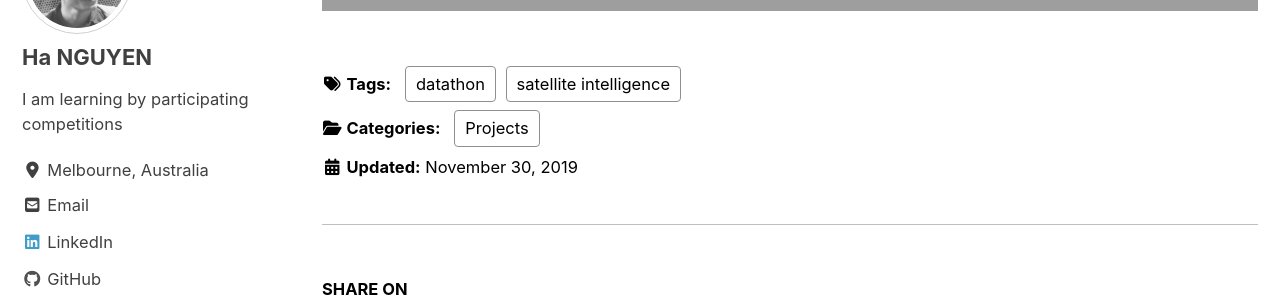
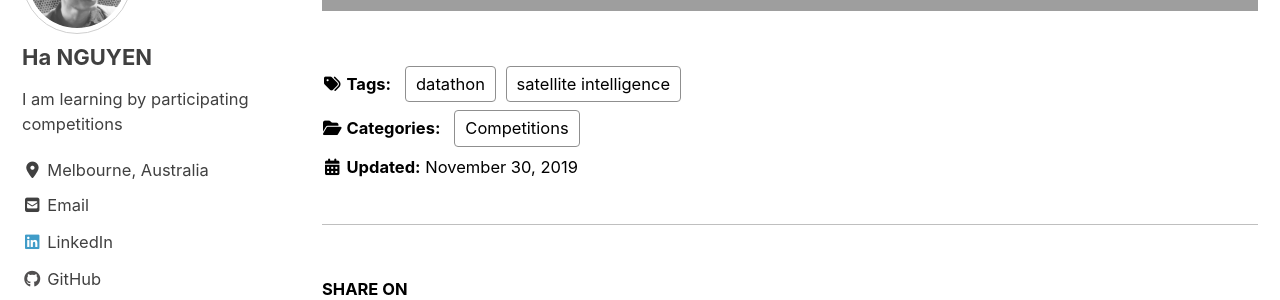
Before and after one commit to datasciblog/datasciblog.github.io, a Jekyll site: the page built from _posts/2019-11-30-agrishield-melbourne-datathon-2019.md, in a window 1280 px wide and 900 px high, scrolled down 1556 px. Shown: the part 142-442 px from the top of the window. Built offline with Jekyll 4.4.1, drawn with Linux system fonts in a browser that asks for light colours; cached includes are drawn as plain includes; nearby versions of some CDN libraries; grey boxes are pictures that could not be loaded.

Commit message:
Update category

```diff
--- a/_posts/2019-11-30-agrishield-melbourne-datathon-2019.md
+++ b/_posts/2019-11-30-agrishield-melbourne-datathon-2019.md
@@ -5,7 +5,7 @@ date:   2019-11-30
 permalink: /2019/11/30/melbourne-datathon-2019/
 excerpt: ""
 categories:
-- Projects
+- Competitions
 tags:
 - datathon
 - satellite intelligence
```
Also changed, not shown: _posts/2019-08-30-melbourne-business-analytics-datathon-2019.md (+1 -1 lines).
